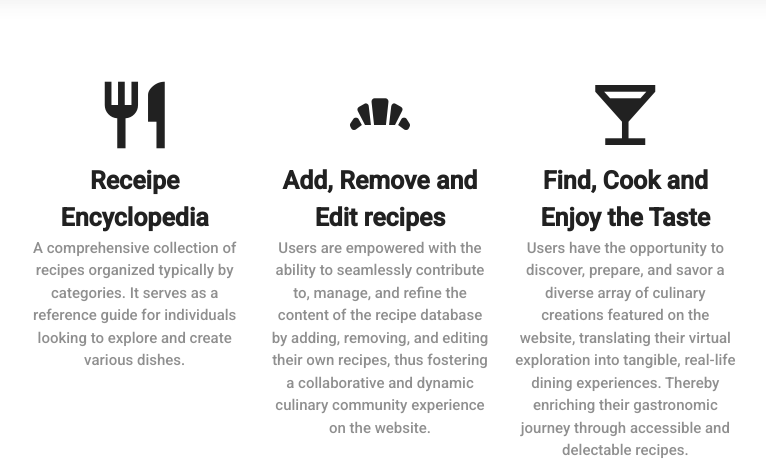
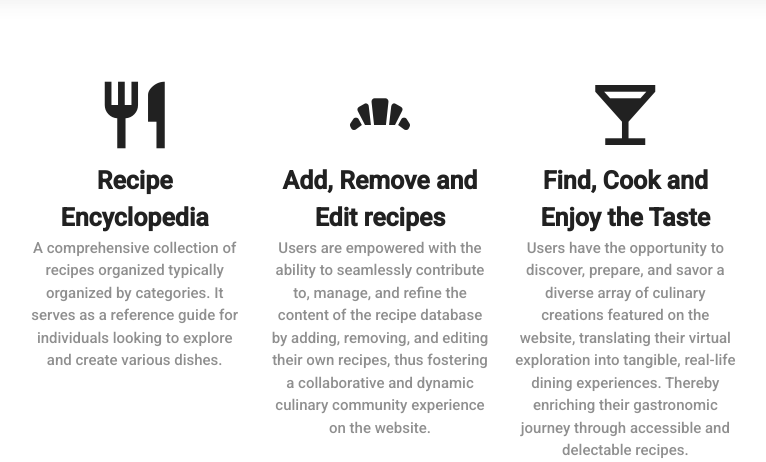
Before and after one commit to Biecho88/healthy_book, a Flask app: page / in a window 1280 px wide. Shown: the part 862-1324 px from the top of the page, without its empty margins (260-1026 px from the left). Run offline with Flask 3, Linux system fonts and the light colour scheme; some libraries are stand-ins or nearby versions.

Commit message:
checked spealing and text statements with ChatGPT

```diff
--- a/static/css/style.css
+++ b/static/css/style.css
@@ -19,6 +19,12 @@
     font-size: 25px;
     font-weight: bold;
 }
+
+/*************** Text on home page *********************/
+.light-center{
+    opacity: 0.5;
+}
+
 /*************** Get_recipes page *********************/
 .icon-size{
     font-size:80px;
@@ -39,20 +45,15 @@
     margin-bottom: 0;
 }
 
-.flashes h4 {
-    line-height: 2;
-}
 
 .massage{
     padding: 80px;
 }
 
-
-
-.light-center{
-    opacity: 0.5;
+/*************** Flash massages on multiple sites *********************/
+.flashes h4 {
+    line-height: 2;
 }
-
 
 
 /*************** Home page responsive design *********************/
--- a/templates/base.html
+++ b/templates/base.html
@@ -72,7 +72,7 @@
         {% block content %}
         {% endblock %}
     </main>
-
+<!-- Footer on the page-->
 <footer class="page-footer #00897b teal darken-1">
   <div class="container ">
     <div class="row">
--- a/templates/home.html
+++ b/templates/home.html
@@ -36,8 +36,8 @@
         <div class="col s12 l4">
             <div class="center-promo"></div>
             <i class="material-icons icon-size">restaurant</i>
-            <p class="bold_text">Receipe Encyclopedia</p>
-            <p class="light-center">A comprehensive collection of recipes organized typically by categories. It serves as a reference guide for individuals looking to explore and create various dishes.</p>
+            <p class="bold_text">Recipe Encyclopedia</p>
+            <p class="light-center">A comprehensive collection of recipes organized typically organized by categories. It serves as a reference guide for individuals looking to explore and create various dishes.</p>
         </div>
 
         <div class="col s12 l4">
--- a/templates/login.html
+++ b/templates/login.html
@@ -2,7 +2,7 @@
 {% block content %}
 
     <h3 class="center-align">Log In</h3>
-
+<!-- Login form -->
     <div class="row">
         <form class="col s12 m8 offset-m2" method="POST" action="{{ url_for('log_in') }}">
             <div class="card-panel">
@@ -24,7 +24,7 @@
                         <label for="password">Password</label>
                     </div>
                 </div>
-                <!-- login -->
+                <!-- login button -->
                 <div class="row">
                     <button type="submit" class="col s12 btn-large #00897b teal darken-1 text-shadow">
                         Log In</i>
@@ -33,7 +33,7 @@
             </div>
         </form>
     </div>
-
+    <!-- Hyperling to the registration form if not registered yet -->
     <div class="row">
         <div class="col s12">
             <p class="center-align">
--- a/templates/register.html
+++ b/templates/register.html
@@ -2,7 +2,7 @@
 {% block content %}
 
     <h3 class="center-align">Register</h3>
-
+<!-- Register form -->
     <div class="row">
         <form class="col s12 m8 offset-m2" method="POST" action="{{ url_for('register') }}">
             <div class="card-panel">
@@ -33,7 +33,7 @@
             </div>
         </form>
     </div>
-
+<!-- Hyperling to the login form if  registered already-->
     <div class="row">
         <div class="col s12">
             <p class="center-align">
```
Also changed, not shown: run.py (+12 -16 lines). Lines whose indentation alone changed are shown as unchanged.
